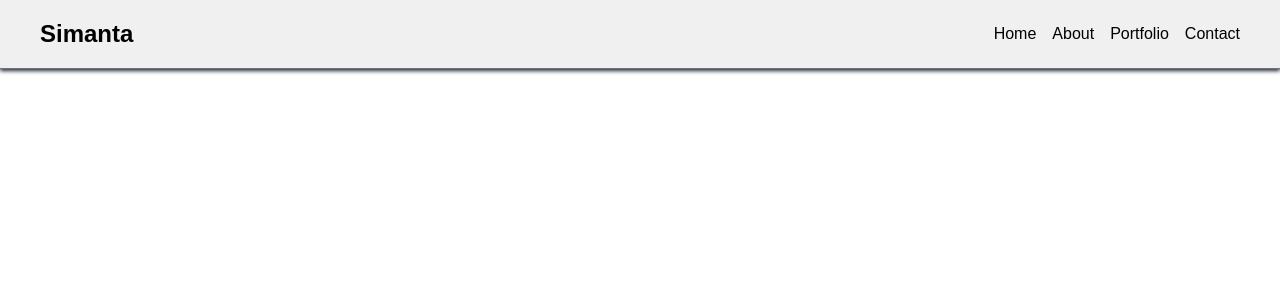
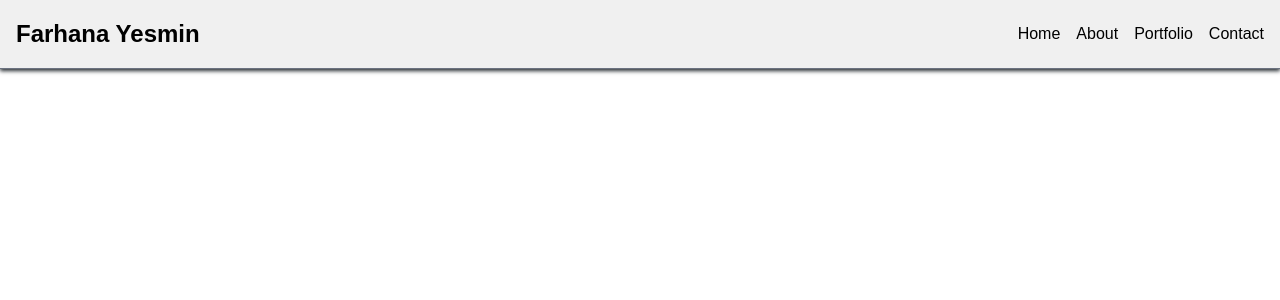
Before and after one commit to Farhanayesmin2/myportfolio, a Next.js app: page / in a window 1280 px wide. Shown: the top 300 px of the page. Built offline with nearby package versions, Linux system fonts and the light colour scheme.

Commit message:
add the width and height

```diff
--- a/src/Component/Navbar/index.tsx
+++ b/src/Component/Navbar/index.tsx
@@ -1,4 +1,6 @@
-'use client'
+
+'use client';
+
 import React, { useState } from 'react';
 import { styles } from './styles';
 
@@ -17,7 +19,7 @@ const Navbar = () => {
     <nav style={styles.nav}>
       <div style={styles.container}>
         {/* Logo or Brand Name */}
-        <div style={styles.brand}>Simanta</div>
+        <h1 style={styles.brand}>Farhana Yesmin</h1>
 
         {/* Navigation Links */}
         <div style={styles.links}>
--- a/src/Component/Navbar/styles.ts
+++ b/src/Component/Navbar/styles.ts
@@ -9,18 +9,24 @@ export const styles: { [key: string]: CSSProperties } = {
     backgroundColor: COLORS.BASE.GRAY,
     boxShadow: `0 2px 4px ${COLORS.SHADOW.BOX}`,
     borderBottom: `1px solid ${COLORS.BORDER.DEFAULT}`,
+    position: 'fixed', // Fix the navbar at the top
+    top: 0,
+    left: 0,
+    zIndex: 1000, // Ensure the navbar is above other content
   },
   container: {
     display: 'flex',
     justifyContent: 'space-between',
     alignItems: 'center',
-    maxWidth: '1200px',
-    margin: '0 auto',
+    maxWidth: '1300px', // Fixed width
+    width: '100%',
+    margin: '0 auto', // Center the container
   },
   brand: {
     fontSize: '24px',
     fontWeight: 'bold',
     color: COLORS.NAVBAR.TEXT,
+    margin: 0, // Remove default margin for h1
   },
   links: {
     display: 'flex',
@@ -35,6 +41,6 @@ export const styles: { [key: string]: CSSProperties } = {
     transition: 'color 0.3s ease',
   },
   linkHover: {
-    color: COLORS.BORDER.DEFAULT,
+    color: COLORS.BORDER.DEFAULT, // Change this to your desired hover color
   },
 };
```
